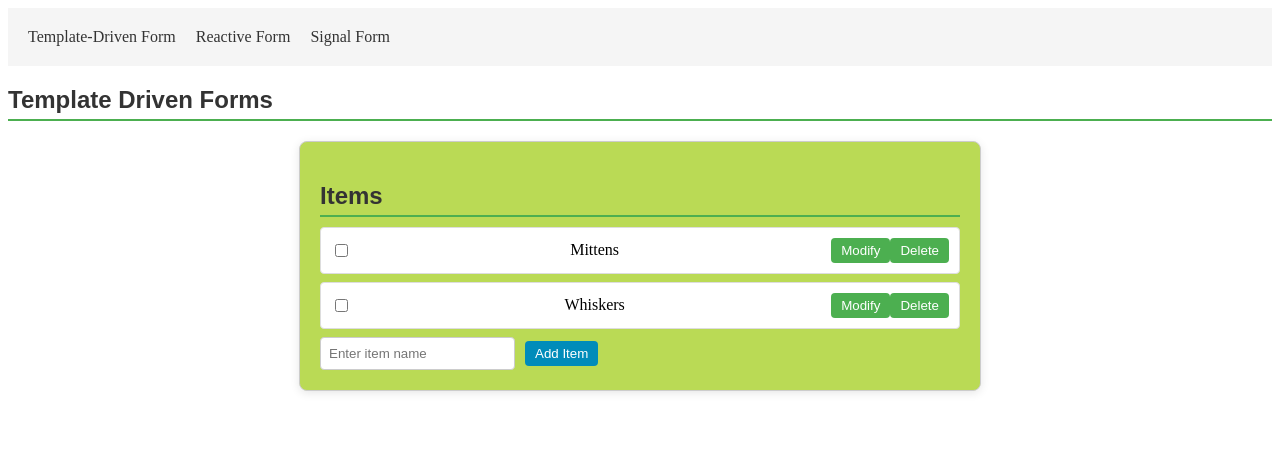
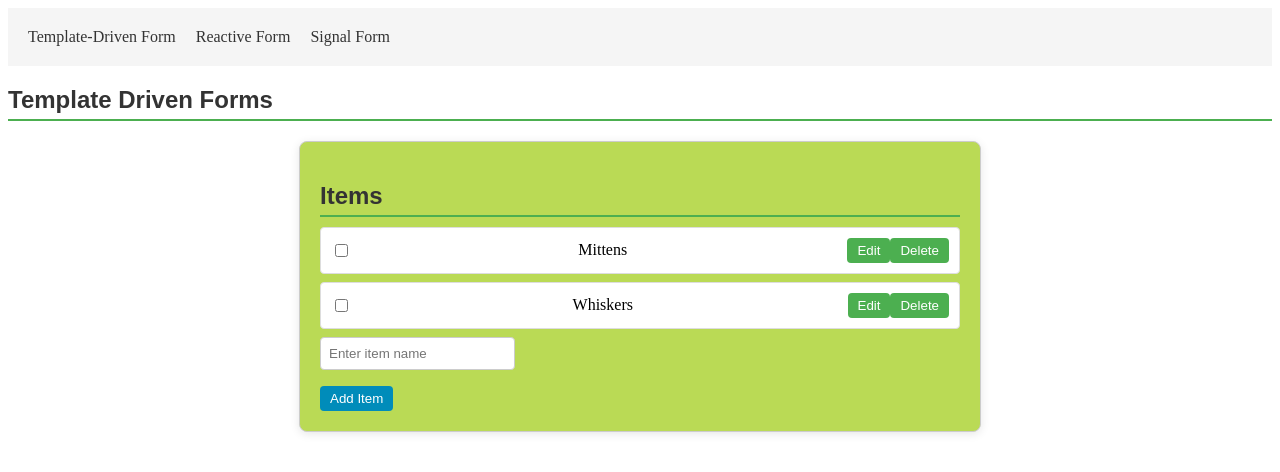
Before and after one commit to leolanese/Angular-Forms-Strategies, an Angular app: page /template-driven in a window 1280 px wide. Shown: the top 472 px of the page. Built offline with nearby package versions, Linux system fonts and the light colour scheme.

Commit message:
updated reactive templating

```diff
--- a/src/app/components/ReactiveForm/list-reactive.component.html
+++ b/src/app/components/ReactiveForm/list-reactive.component.html
@@ -7,13 +7,14 @@
         <input type="checkbox" formControlName="isChecked">
         <span>{{ item.get('name')?.value }}</span>
         <div>
-          <button (click)="modifyItem(i)">Modify</button>
+          <button (click)="modifyItem(i)">Edit</button>
           <button (click)="deleteItem(i)">Delete</button>
         </div>
       </li>
     </ul>
     <div class="add-item">
       <input type="text" formControlName="newItemName" placeholder="Enter item name">
+      <span>{{ petForm.get('newItemName')?.value }}</span>
       <button class="add-button" (click)="addItem()">Add Item</button>
     </div>
   </form>
--- a/src/app/components/ReactiveForm/list-reactive.component.ts
+++ b/src/app/components/ReactiveForm/list-reactive.component.ts
@@ -2,7 +2,7 @@ import { CommonModule } from '@angular/common';
 import { ChangeDetectionStrategy, Component, inject, OnInit } from '@angular/core';
 import { FormArray, FormBuilder, FormGroup, ReactiveFormsModule, Validators } from '@angular/forms';
 import { RouterOutlet } from '@angular/router';
-import { Item, items } from './mocks-pets';
+import { Item, items } from '../mocks/mocks-items';
 
 @Component({
   selector: 'app-item-list-reactive-driven',
--- a/src/app/components/SignalForm/list-signal.component.ts
+++ b/src/app/components/SignalForm/list-signal.component.ts
@@ -2,7 +2,7 @@ import { CommonModule } from '@angular/common';
 import { ChangeDetectionStrategy, Component, signal } from '@angular/core';
 import { FormsModule } from '@angular/forms';
 import { RouterOutlet } from '@angular/router';
-import { Item, items } from '../ReactiveForm/mocks-pets';
+import { Item, items } from '../mocks/mocks-items';
 
 @Component({
   selector: 'app-item-list-signal',
@@ -21,13 +21,14 @@ import { Item, items } from '../ReactiveForm/mocks-pets';
           <input type="checkbox" [(ngModel)]="item.isChecked">
           <span>{{ item.name }}</span>
           <div>
-            <button (click)="modifyItem(i)">Modify</button>
+            <button (click)="modifyItem(i)">Edit</button>
             <button (click)="deleteItem(i)">Delete</button>
           </div>
         </li>
       </ul>
       <div class="add-item">
         <input type="text" [(ngModel)]="newItemName" placeholder="Enter item name">
+        <p>{{ newItemName }}</p>
         <button class="add-button" (click)="addItem()">Add Item</button>
       </div>
     </div>
--- a/src/app/components/TemplateDrivenForms/list/list.component.html
+++ b/src/app/components/TemplateDrivenForms/list/list.component.html
@@ -6,13 +6,14 @@
       <input type="checkbox" [(ngModel)]="item.isChecked">
       <span>{{ item.name }}</span>
       <div>
-        <button (click)="modifyItem(i)">Modify</button>
+        <button (click)="modifyItem(i)">Edit</button>
         <button (click)="deleteItem(i)">Delete</button>
       </div>
     </li>
   </ul>
   <div class="add-item">
     <input type="text" [(ngModel)]="newItemName" placeholder="Enter item name">
+    <p>{{ newItemName }}</p>
     <button class="add-button" (click)="addItem()">Add Item</button>
   </div>
 </div>
--- a/src/app/components/TemplateDrivenForms/list/list.component.ts
+++ b/src/app/components/TemplateDrivenForms/list/list.component.ts
@@ -2,7 +2,7 @@ import { CommonModule } from '@angular/common';
 import { ChangeDetectionStrategy, Component } from '@angular/core';
 import { FormsModule } from '@angular/forms';
 import { RouterOutlet } from '@angular/router';
-import { Item, items } from '../../ReactiveForm/mocks-pets';
+import { Item, items } from '../../mocks/mocks-items';
 
 @Component({
   selector: 'app-item-list',
```
Also changed, not shown: src/app/components/TemplateDrivenForms/list/mocks-pets.ts (deleted, +0 -14 lines), src/app/components/mocks/mocks-items.ts (renamed from src/app/components/ReactiveForm/mocks-pets.ts).
